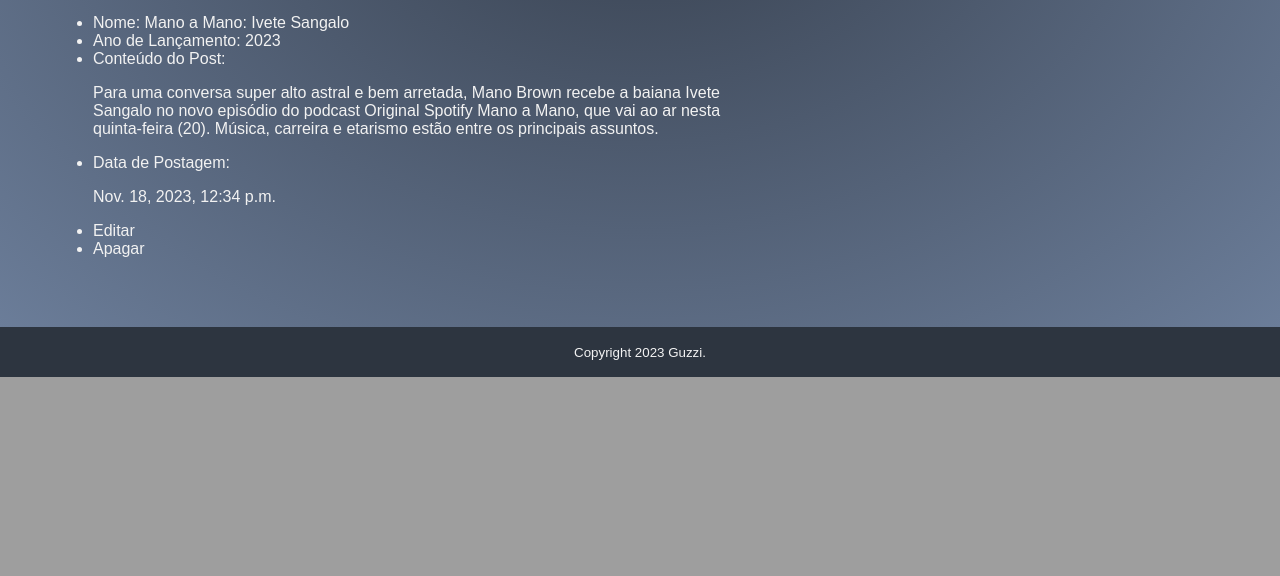
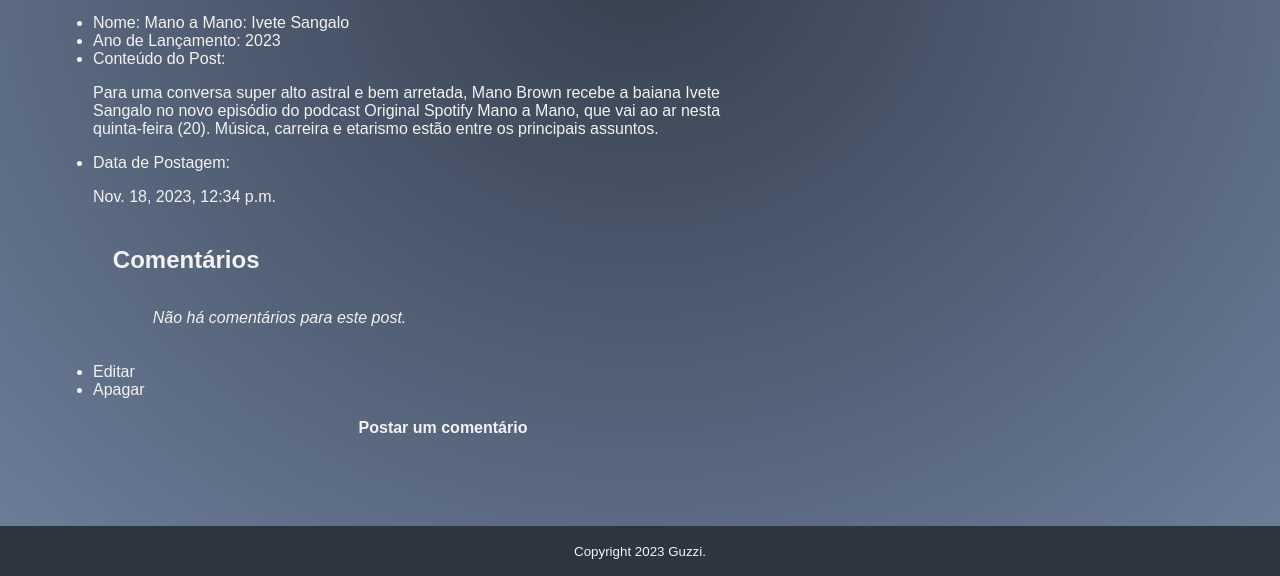
Before and after one commit to carineguzzi/Podiversos, a Django app: page /post/1/ in a window 1280 px wide. Shown: the part 716-1292 px from the top of the page. Before the commit the page ends 1093 px from the top, so only its background shows below. Run offline with Django 4.2, Linux system fonts and the light colour scheme; data comes from the database, SQL or seed files in the repository; both versions use the stored data as it was after the commit; data that the repository does not hold is empty.

Commit message:
aplicação dos comentarios

```diff
--- a/post/admin.py
+++ b/post/admin.py
@@ -1,5 +1,6 @@
 from django.contrib import admin
 
-from .models import Post
+from .models import Post, Comment
 
 admin.site.register(Post)
+admin.site.register(Comment)
--- a/post/models.py
+++ b/post/models.py
@@ -11,3 +11,16 @@
 
     def __str__(self):
         return f'{self.name} ({self.release_year})'
+
+class Comment(models.Model):
+    author = models.ForeignKey(settings.AUTH_USER_MODEL,
+                               on_delete=models.CASCADE)
+    text = models.CharField(max_length=255)
+    data_postagem = models.DateTimeField()
+    post = models.ForeignKey(Post, on_delete=models.CASCADE)
+
+    def __str__(self):
+        return f'"{self.text}" - {self.author.username}'
+
+    class Meta:
+       ordering = ('-data_postagem',)
--- a/post/templates/post/delete.html
+++ b/post/templates/post/delete.html
@@ -3,8 +3,7 @@
 <form action="{% url 'post:delete' post.id %}" method="post">
   {% csrf_token %}
   <p>
-    Você tem certeza que deseja apagar o filme "{{ post.name }} ({{
-    post.release_year }})"?
+    Você tem certeza que deseja apagar o Post?
   </p>
   <button type="submit">Apagar</button>
 </form>
--- a/post/templates/post/detail.html
+++ b/post/templates/post/detail.html
@@ -15,8 +15,30 @@
             <p>{{post.conteudo}}</p>
             <li>Data de Postagem:</li>
             <p>{{post.data_postagem}}</p>
+            <section>
+                <h2>Comentários</h2>
+                <ul>
+                    {% if post.comment_set.all %}
+                        {% for comment in post.comment_set.all %}
+                            <section class="comment">
+                                <p> "{{ comment.text }}" </p>
+                                <p> <i>Autor: </i>{{ comment.author }}</p>
+                                <p><i>Postado em: </i> {{ comment.data_postagem }}</p>
+                            </section>
+                        {% endfor %}
+                    {% else %}
+                        <p><i>Não há comentários para este post.</i></p>
+                    {% endif %}
+                </ul>
+
+                {% if post.category_set.all %}
+                <p>Categorias deste post: {{ post.category_set.all|join:", " }} </p>
+                {% endif %}
+            </section>
+
             <li><a href="{% url 'post:update' post.id %}">Editar</a></li>
             <li><a href="{% url 'post:delete' post.id %}">Apagar</a></li>
+            <a class="button voltar" href="{% url 'post:comment' post.id %}" >Postar um comentário</a>
         </ul>
     </section>
     </div>
--- a/post/urls.py
+++ b/post/urls.py
@@ -9,4 +9,5 @@
     path('', views.PostListView.as_view(), name='index'),
     path('update/<int:post_id>/', views.update_post, name='update'),
     path('delete/<int:post_id>/', views.delete_post, name='delete'),
+    path('<int:post_id>/comment/', views.create_comment, name='comment'),
 ]
--- a/post/views.py
+++ b/post/views.py
@@ -2,9 +2,9 @@
 from django.http import HttpResponse, HttpResponseRedirect
 from .temp_data import post_data
 from django.urls import reverse, reverse_lazy
-from .models import Post
+from .models import Post, Comment
 from django.views import generic
-from .forms import PostForm
+from .forms import PostForm, CommentForm
 from django.views.generic.edit import CreateView, DeleteView, UpdateView, FormView
 
 
@@ -126,3 +126,23 @@
         return HttpResponseRedirect(reverse('post:index'))
     context = {'post': post}
     return render(request, 'post/delete.html', context)
+
+def create_comment(request, post_id):
+    post = get_object_or_404(Post, pk=post_id)
+    if request.method == 'POST':
+        form = CommentForm(request.POST)
+        if form.is_valid():
+            comment_author = form.cleaned_data['author']
+            comment_text = form.cleaned_data['text']
+            comment_data_postagem= form.cleaned_data['data_postagem']
+            comment = Comment(author=comment_author,
+                            text=comment_text,
+                            data_postagem=comment_data_postagem,
+                            post=post)
+            comment.save()
+            return HttpResponseRedirect(
+                reverse('post:detail', args=(post_id, )))
+    else:
+        form = CommentForm()
+    context = {'form': form, 'post': post}
+    return render(request, 'post/comment.html', context)
--- a/requirements.txt
+++ b/requirements.txt
@@ -1,6 +1,9 @@
 asgiref==3.7.2
 dj-database-url==2.1.0
 Django==4.2.7
+pip==20.2.3
+psycopg2-binary==2.9.9
+setuptools==49.2.1
 sqlparse==0.4.4
 typing-extensions==4.8.0
 tzdata==2023.3
```
Also changed, not shown: post/forms.py (+14 -1 lines), post/templates/post/comment.html (added, +17 -0 lines), db.sqlite3, post/migrations/0002_comment.py (added), 3 other files.
